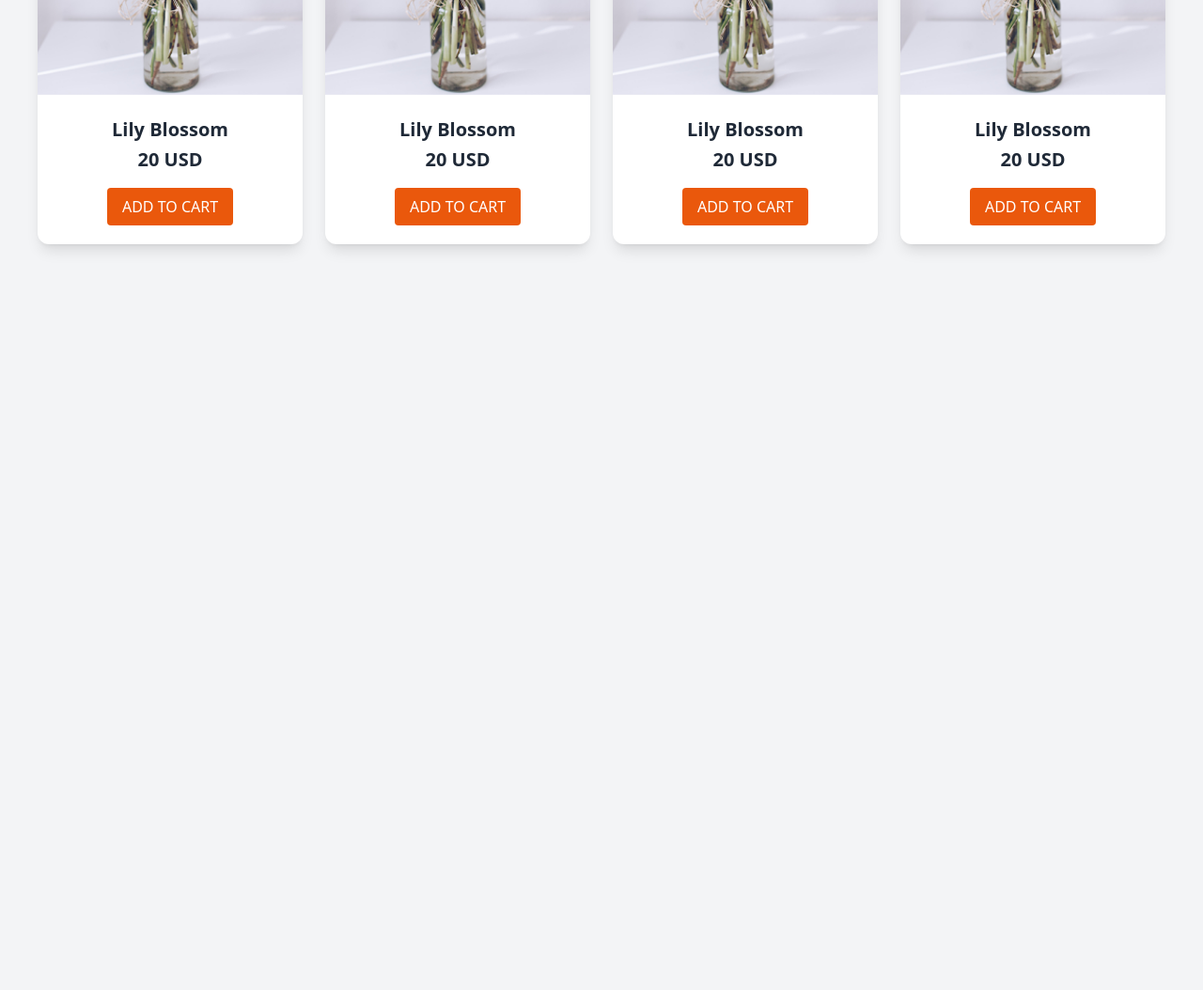
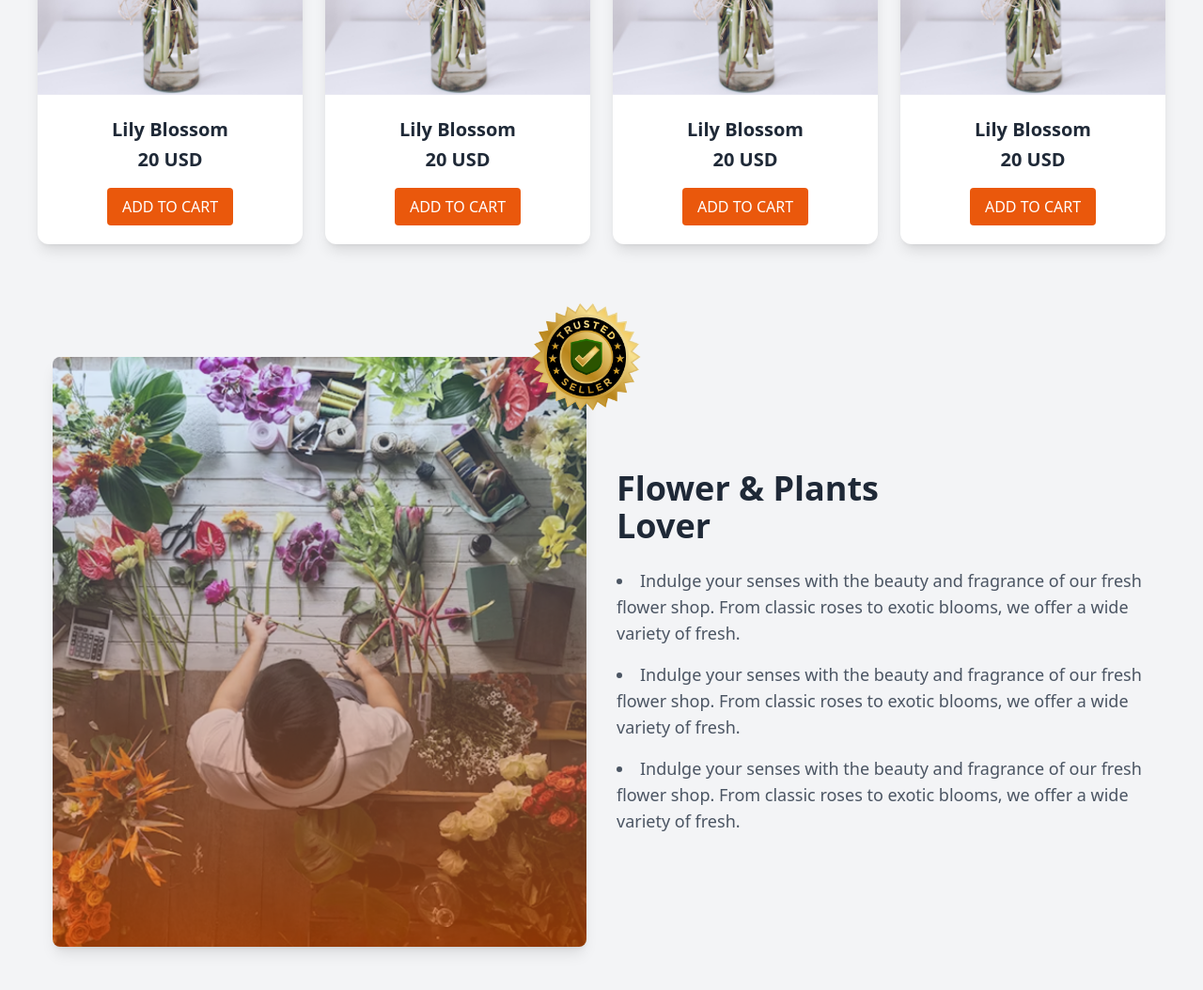
Before and after one commit to SadiaSultana26/flower-market, a plain HTML site: page index.html in a window 1280 px wide. Shown: the part 1503-2557 px from the top of the page at 94% size. Before the commit the page ends 1803 px from the top, so only its background shows below. Drawn offline with nearby package versions, Linux system fonts and the light colour scheme; files whose address does not match are found by name.

Commit message:
plant lover

```diff
--- a/index.html
+++ b/index.html
@@ -166,3 +166,33 @@
     </div>
 
   </div>
+
+  <section class="max-w-7xl mx-auto px-4 py-10 mt-20">
+    <div class="flex flex-col md:flex-row items-center gap-8">
+
+      <!-- Left: Image -->
+      <div class="w-full md:w-1/2 relative">
+        <!-- Top-Right Overlay Image -->
+        <img src="./assets/trusted-badge.png" alt="Badge"
+          class="w-40 h-40 absolute top-0 right-0 transform translate-x-1/2 -translate-y-1/2 z-10" />
+
+        <!-- Background/Main Image -->
+        <img src="./assets/flower-store.png" alt="Flower Store" class="w-full rounded-lg shadow-lg" />
+      </div>
+
+
+      <!-- Right: Text + List -->
+      <div class="w-full md:w-1/2">
+        <h1 class="text-4xl font-bold mb-6">Flower & Plants <br> Lover</h1>
+        <ul class="list-disc list-inside space-y-4 text-gray-600 text-lg">
+          <li>Indulge your senses with the beauty and fragrance of our fresh flower shop. From classic roses to exotic
+            blooms, we offer a wide variety of fresh.</li>
+          <li>Indulge your senses with the beauty and fragrance of our fresh flower shop. From classic roses to exotic
+            blooms, we offer a wide variety of fresh.</li>
+          <li>Indulge your senses with the beauty and fragrance of our fresh flower shop. From classic roses to exotic
+            blooms, we offer a wide variety of fresh.</li>
+        </ul>
+      </div>
+
+</div>
+  </section>
```
